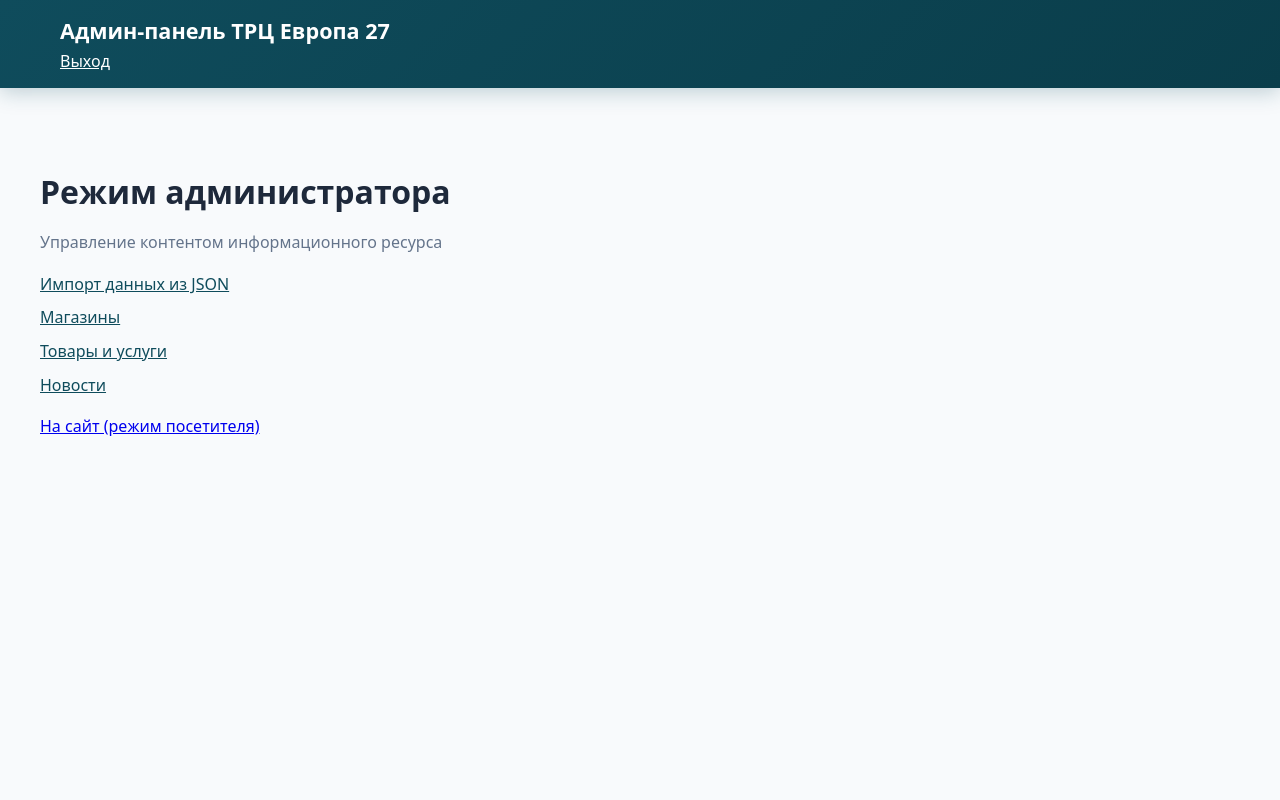
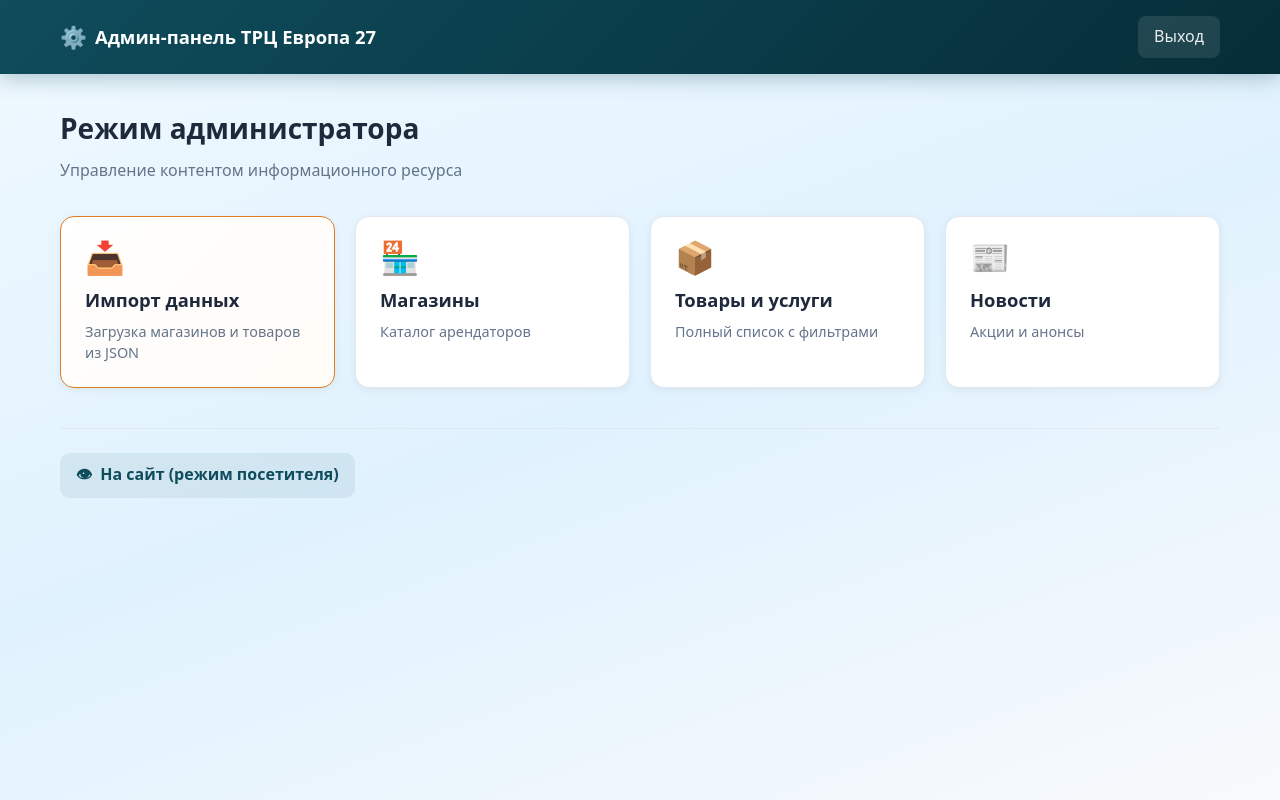
Before and after one commit to Sosos1234/course, a PHP site: page /admin/index.php in a window 1280 px wide. Run offline with PHP 8.4, Linux system fonts and the light colour scheme; the visitor is signed in with stand-in values (Sample User, id 1).

Commit message:
feat: семантический поиск, новый дизайн админки, фикс session_start
Co-authored-by: Seign9 <Sosos1234@users.noreply.github.com>

```diff
--- /dev/null
+++ b/admin/admin.css
@@ -0,0 +1,247 @@
+/* Админ-панель — отдельный стиль */
+.admin-body {
+    min-height: 100vh;
+    background: linear-gradient(160deg, #f0f9ff 0%, #e0f2fe 50%, #f8fafc 100%);
+}
+
+/* Шапка */
+.admin-header {
+    background: linear-gradient(135deg, #0f4c5c 0%, #0a3d4a 50%, #062d37 100%);
+    color: #fff;
+    padding: 1rem 0;
+    box-shadow: 0 4px 20px rgba(15, 76, 92, 0.3);
+}
+
+.admin-header-inner {
+    max-width: 1200px;
+    margin: 0 auto;
+    padding: 0 1.25rem;
+    display: flex;
+    align-items: center;
+    justify-content: space-between;
+    gap: 1rem;
+}
+
+.admin-logo {
+    display: flex;
+    align-items: center;
+    gap: 0.5rem;
+    color: #fff;
+    text-decoration: none;
+    font-weight: 700;
+    font-size: 1.15rem;
+}
+
+.admin-logo-icon {
+    font-size: 1.35rem;
+}
+
+.admin-logout {
+    color: rgba(255, 255, 255, 0.9);
+    text-decoration: none;
+    padding: 0.5rem 1rem;
+    border-radius: 8px;
+    background: rgba(255, 255, 255, 0.1);
+    transition: background 0.2s, color 0.2s;
+}
+
+.admin-logout:hover {
+    background: rgba(255, 255, 255, 0.2);
+    color: #fff;
+}
+
+/* Контент */
+.admin-main {
+    padding: 2rem 0 3rem;
+}
+
+.admin-container {
+    max-width: 1200px;
+    margin: 0 auto;
+    padding: 0 1.25rem;
+}
+
+.admin-welcome {
+    margin-bottom: 2rem;
+}
+
+.admin-welcome h1 {
+    margin: 0 0 0.5rem;
+    font-size: 1.75rem;
+    color: #1e293b;
+}
+
+.admin-welcome p {
+    margin: 0;
+    color: #64748b;
+    font-size: 1rem;
+}
+
+/* Карточки дашборда */
+.admin-dashboard {
+    display: grid;
+    grid-template-columns: repeat(auto-fill, minmax(260px, 1fr));
+    gap: 1.25rem;
+}
+
+.admin-card {
+    display: flex;
+    flex-direction: column;
+    padding: 1.5rem;
+    background: #fff;
+    border-radius: 14px;
+    text-decoration: none;
+    color: #1e293b;
+    box-shadow: 0 2px 8px rgba(0, 0, 0, 0.06);
+    border: 1px solid #e2e8f0;
+    transition: transform 0.2s, box-shadow 0.2s, border-color 0.2s;
+}
+
+.admin-card:hover {
+    transform: translateY(-3px);
+    box-shadow: 0 12px 24px rgba(0, 0, 0, 0.1);
+    border-color: #0f4c5c;
+}
+
+.admin-card-icon {
+    font-size: 2rem;
+    margin-bottom: 0.75rem;
+    line-height: 1;
+}
+
+.admin-card h3 {
+    margin: 0 0 0.5rem;
+    font-size: 1.15rem;
+    font-weight: 600;
+}
+
+.admin-card p {
+    margin: 0;
+    font-size: 0.9rem;
+    color: #64748b;
+    line-height: 1.4;
+}
+
+.admin-card-accent {
+    border-color: #e07c24;
+    background: linear-gradient(135deg, #fff 0%, #fffbf7 100%);
+}
+
+.admin-card-accent:hover {
+    border-color: #e07c24;
+    box-shadow: 0 12px 24px rgba(224, 124, 36, 0.15);
+}
+
+/* Переход на сайт */
+.admin-footer-actions {
+    margin-top: 2.5rem;
+    padding-top: 1.5rem;
+    border-top: 1px solid #e2e8f0;
+}
+
+.admin-view-site {
+    display: inline-flex;
+    align-items: center;
+    gap: 0.5rem;
+    color: #0f4c5c;
+    text-decoration: none;
+    font-weight: 600;
+    padding: 0.6rem 1rem;
+    border-radius: 10px;
+    background: rgba(15, 76, 92, 0.08);
+    transition: background 0.2s;
+}
+
+.admin-view-site:hover {
+    background: rgba(15, 76, 92, 0.15);
+}
+
+/* Форма входа */
+.admin-login-wrap {
+    min-height: 100vh;
+    display: flex;
+    align-items: center;
+    justify-content: center;
+    padding: 1.5rem;
+}
+
+.admin-login-card {
+    width: 100%;
+    max-width: 400px;
+    background: #fff;
+    border-radius: 16px;
+    padding: 2rem;
+    box-shadow: 0 20px 60px rgba(0, 0, 0, 0.12);
+    border: 1px solid #e2e8f0;
+}
+
+.admin-login-header {
+    text-align: center;
+    margin-bottom: 1.75rem;
+}
+
+.admin-login-icon {
+    font-size: 2.5rem;
+    display: block;
+    margin-bottom: 0.75rem;
+}
+
+.admin-login-header h1 {
+    margin: 0 0 0.25rem;
+    font-size: 1.5rem;
+    color: #1e293b;
+}
+
+.admin-login-header p {
+    margin: 0;
+    font-size: 0.9rem;
+    color: #64748b;
+}
+
+.admin-login-form .form-group {
+    margin-bottom: 1.25rem;
+}
+
+.admin-login-form label {
+    display: block;
+    margin-bottom: 0.4rem;
+    font-size: 0.9rem;
+    font-weight: 500;
+    color: #334155;
+}
+
+.admin-login-form input {
+    width: 100%;
+    padding: 0.75rem 1rem;
+    border: 1px solid #e2e8f0;
+    border-radius: 10px;
+    font-size: 1rem;
+    font-family: inherit;
+    transition: border-color 0.2s, box-shadow 0.2s;
+}
+
+.admin-login-form input:focus {
+    outline: none;
+    border-color: #0f4c5c;
+    box-shadow: 0 0 0 3px rgba(15, 76, 92, 0.15);
+}
+
+.admin-login-form .btn-block {
+    width: 100%;
+    margin-top: 0.5rem;
+    padding: 0.75rem 1.5rem;
+}
+
+.admin-login-back {
+    display: block;
+    margin-top: 1.5rem;
+    text-align: center;
+    color: #64748b;
+    text-decoration: none;
+    font-size: 0.9rem;
+    transition: color 0.2s;
+}
+
+.admin-login-back:hover {
+    color: #0f4c5c;
+}
--- a/admin/index.php
+++ b/admin/index.php
@@ -2,7 +2,9 @@
 /**
  * Административная панель
  */
-session_start();
+if (session_status() === PHP_SESSION_NONE) {
+    session_start();
+}
 $app = require __DIR__ . '/../bootstrap.php';
 $config = $app['config'];
 
@@ -25,18 +27,32 @@ if (!$isAuth) {
     <html lang="ru">
     <head>
         <meta charset="UTF-8">
+        <meta name="viewport" content="width=device-width, initial-scale=1">
         <title>Вход в админ-панель</title>
         <link rel="stylesheet" href="../assets/css/style.css">
+        <link rel="stylesheet" href="admin/admin.css">
     </head>
-    <body>
-    <div class="container" style="max-width:400px;margin:4rem auto;">
-        <h1>Вход</h1>
-        <form method="post">
-            <p><label>Логин: <input type="text" name="auth_login" value="<?= htmlspecialchars($_POST['auth_login'] ?? '') ?>" required></label></p>
-            <p><label>Пароль: <input type="password" name="password" required></label></p>
-            <p><button type="submit" class="btn btn-primary">Войти</button></p>
-        </form>
-        <p><a href="../index.php">На главную</a></p>
+    <body class="admin-body">
+    <div class="admin-login-wrap">
+        <div class="admin-login-card">
+            <div class="admin-login-header">
+                <span class="admin-login-icon">🔐</span>
+                <h1>Вход в админ-панель</h1>
+                <p>ТРЦ «Европа 27»</p>
+            </div>
+            <form method="post" class="admin-login-form">
+                <div class="form-group">
+                    <label for="auth_login">Логин</label>
+                    <input type="text" id="auth_login" name="auth_login" value="<?= htmlspecialchars($_POST['auth_login'] ?? '') ?>" required autocomplete="username">
+                </div>
+                <div class="form-group">
+                    <label for="password">Пароль</label>
+                    <input type="password" id="password" name="password" required autocomplete="current-password">
+                </div>
+                <button type="submit" class="btn btn-primary btn-block">Войти</button>
+            </form>
+            <a href="index.php" class="admin-login-back">← На главную</a>
+        </div>
     </div>
     </body>
     </html>
@@ -50,27 +66,54 @@ if (!$isAuth) {
 <html lang="ru">
 <head>
     <meta charset="UTF-8">
-    <title>Админ-панель</title>
+    <meta name="viewport" content="width=device-width, initial-scale=1">
+    <title>Админ-панель — ТРЦ Европа 27</title>
     <link rel="stylesheet" href="../assets/css/style.css">
+    <link rel="stylesheet" href="admin.css">
 </head>
-<body>
-<header class="header">
-    <div class="container">
-        <a href="?page=admin" class="logo">Админ-панель ТРЦ Европа 27</a>
-        <a href="?page=admin&logout=1" style="color:#fff;margin-left:auto;">Выход</a>
+<body class="admin-body">
+<header class="admin-header">
+    <div class="admin-header-inner">
+        <a href="index.php?page=admin" class="admin-logo">
+            <span class="admin-logo-icon">⚙️</span>
+            <span>Админ-панель ТРЦ Европа 27</span>
+        </a>
+        <a href="index.php?page=admin&logout=1" class="admin-logout">Выход</a>
     </div>
 </header>
-<main class="main">
-    <div class="container" style="padding:2rem 0;">
-        <h1>Режим администратора</h1>
-        <p class="admin-desc">Управление контентом информационного ресурса</p>
-        <ul class="admin-links">
-            <li><a href="../index.php?page=import">Импорт данных из JSON</a></li>
-            <li><a href="../index.php?page=shops">Магазины</a></li>
-            <li><a href="../index.php?page=products">Товары и услуги</a></li>
-            <li><a href="../index.php?page=news">Новости</a></li>
-        </ul>
-        <p><a href="../index.php">На сайт (режим посетителя)</a></p>
+<main class="admin-main">
+    <div class="admin-container">
+        <div class="admin-welcome">
+            <h1>Режим администратора</h1>
+            <p>Управление контентом информационного ресурса</p>
+        </div>
+        <div class="admin-dashboard">
+            <a href="index.php?page=import" class="admin-card admin-card-accent">
+                <span class="admin-card-icon">📥</span>
+                <h3>Импорт данных</h3>
+                <p>Загрузка магазинов и товаров из JSON</p>
+            </a>
+            <a href="index.php?page=shops" class="admin-card">
+                <span class="admin-card-icon">🏪</span>
+                <h3>Магазины</h3>
+                <p>Каталог арендаторов</p>
+            </a>
+            <a href="index.php?page=products" class="admin-card">
+                <span class="admin-card-icon">📦</span>
+                <h3>Товары и услуги</h3>
+                <p>Полный список с фильтрами</p>
+            </a>
+            <a href="index.php?page=news" class="admin-card">
+                <span class="admin-card-icon">📰</span>
+                <h3>Новости</h3>
+                <p>Акции и анонсы</p>
+            </a>
+        </div>
+        <div class="admin-footer-actions">
+            <a href="index.php" class="admin-view-site">
+                <span>👁</span> На сайт (режим посетителя)
+            </a>
+        </div>
     </div>
 </main>
 </body>
--- a/src/DataImporter.php
+++ b/src/DataImporter.php
@@ -78,6 +78,8 @@ class DataImporter
                     $pFulltext = $this->morphy->prepareFullText([
                         $pName,
                         $product['category'] ?? '',
+                        $shopData['name'] ?? '',
+                        $shopData['description'] ?? '',
                     ]);
 
                     $stmt = $this->pdo->prepare("
```
Also changed, not shown: src/SearchEngine.php (+57 -9 lines), update_product_fulltext.php (added, +25 -0 lines), README.md.
